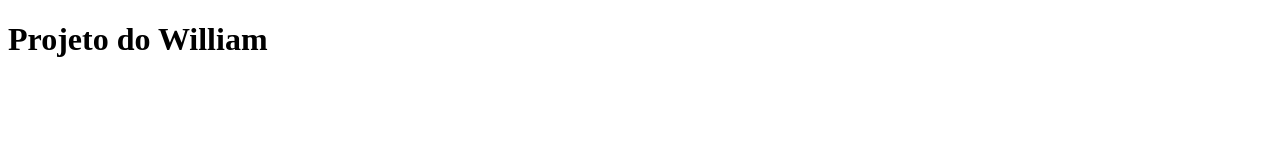
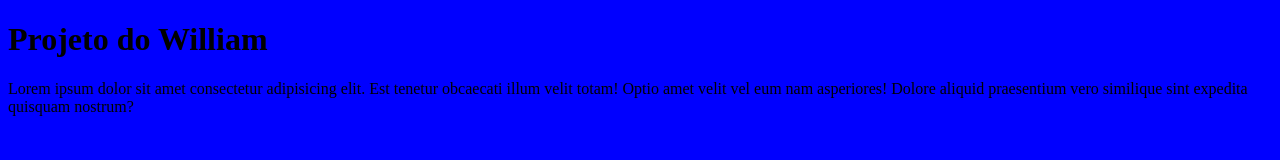
Before and after one commit to wdiasvargas/curso-git, a plain HTML site: page index.html in a window 1280 px wide. Drawn offline with Linux system fonts and the light colour scheme.

Commit message:
inicio do design

```diff
--- /dev/null
+++ b/estilo.css
@@ -0,0 +1,3 @@
+body {
+    background-color: blue;
+}
--- a/index.html
+++ b/index.html
@@ -4,9 +4,13 @@
     <meta charset="UTF-8">
     <meta name="viewport" content="width=device-width, initial-scale=1.0">
     <meta http-equiv="X-UA-Compatible" content="ie=edge">
+    <link rel="stylesheet" href="estilo.css">
     <title>Document</title>
 </head>
 <body>
     <h1>Projeto do William</h1>
+    <p>
+        Lorem ipsum dolor sit amet consectetur adipisicing elit. Est tenetur obcaecati illum velit totam! Optio amet velit vel eum nam asperiores! Dolore aliquid praesentium vero similique sint expedita quisquam nostrum?
+    </p>
 </body>
 </html>
```
